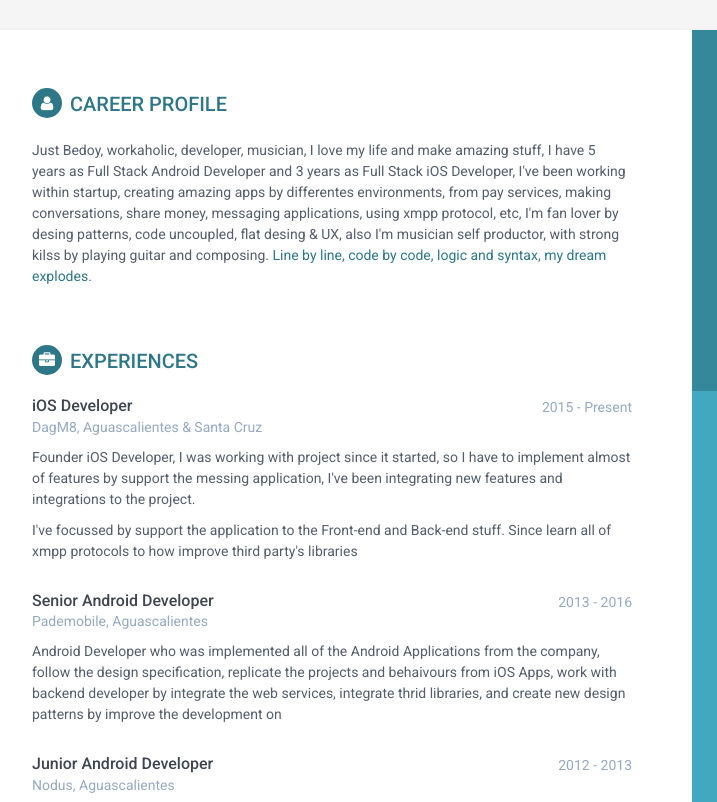
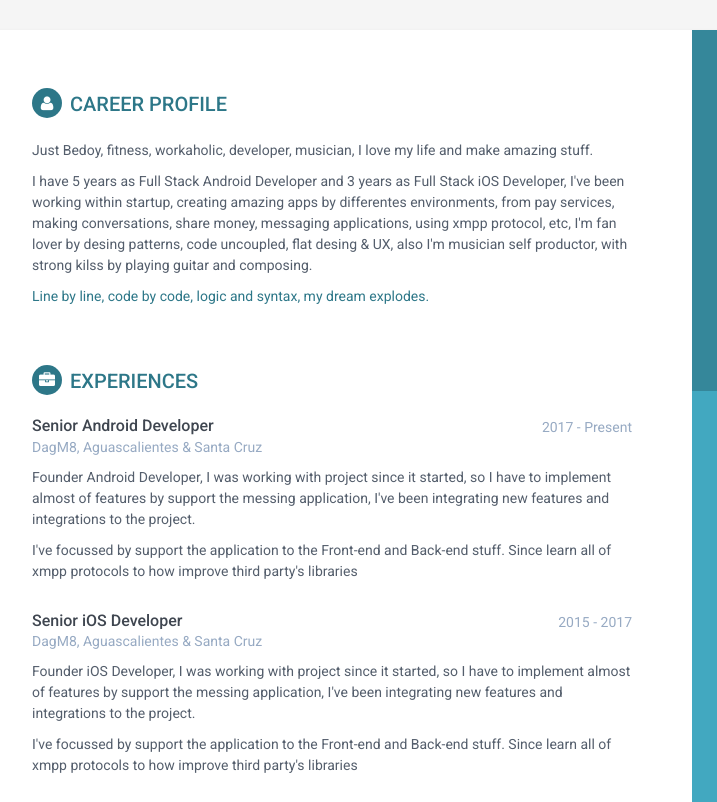
Before and after one commit to cbedoy/cbedoy.github.io, a plain HTML site: page index.html in a window 1280 px wide. Shown: the top 802 px of the page, 188-905 px from the left. Drawn offline with Linux system fonts and the light colour scheme.

Commit message:
Update profile

```diff
--- a/index.html
+++ b/index.html
@@ -9,7 +9,7 @@
     <meta http-equiv="X-UA-Compatible" content="IE=edge">
     <meta name="viewport" content="width=device-width, initial-scale=1.0">
     <meta name="description" content="Responsive HTML5 Resume/CV Template for Developers">
-    <meta name="author" content="Xiaoying Riley at 3rd Wave Media">
+    <meta name="author" content="Carlos Bedoy @ DagM8">
     <link rel="shortcut icon" href="favicon.ico">
     <link href='https://fonts.googleapis.com/css?family=Roboto:400,500,400italic,300italic,300,500italic,700,700italic,900,900italic' rel='stylesheet' type='text/css'>
     <!-- Global CSS -->
@@ -89,7 +89,9 @@
             <section class="section summary-section">
                 <h2 class="section-title"><i class="fa fa-user"></i>Career Profile</h2>
                 <div class="summary">
-                    <p>Just Bedoy, workaholic, developer, musician, I love my life and make amazing stuff, I have 5 years as Full Stack Android Developer and 3 years as Full Stack iOS Developer, I've been working within startup, creating amazing apps by differentes environments, from pay services, making conversations, share money, messaging applications, using xmpp protocol, etc, I'm fan lover by desing patterns, code uncoupled, flat desing & UX, also I'm musician self productor, with strong kilss by playing guitar and composing.<a href="https://open.spotify.com/track/5dEvKzto4arkPAW74n8aKi" target="_blank"> Line by line, code by code, logic and syntax, my dream explodes.
+                    <p>Just Bedoy, fitness, workaholic, developer, musician, I love my life and make amazing stuff.</p>
+                    <p>I have 5 years as Full Stack Android Developer and 3 years as Full Stack iOS Developer, I've been working within startup, creating amazing apps by differentes environments, from pay services, making conversations, share money, messaging applications, using xmpp protocol, etc, I'm fan lover by desing patterns, code uncoupled, flat desing & UX, also I'm musician self productor, with strong kilss by playing guitar and composing.</p>
+                    <p><a href="https://open.spotify.com/track/5dEvKzto4arkPAW74n8aKi" target="_blank"> Line by line, code by code, logic and syntax, my dream explodes.</a></p>
                     </a></p>
                 </div><!--//summary-->
             </section><!--//section-->
@@ -100,8 +102,22 @@
                 <div class="item">
                     <div class="meta">
                         <div class="upper-row">
-                            <h3 class="job-title">iOS Developer</h3>
-                            <div class="time">2015 - Present</div>
+                            <h3 class="job-title">Senior Android Developer</h3>
+                            <div class="time">2017 - Present</div>
+                        </div><!--//upper-row-->
+                        <div class="company">DagM8, Aguascalientes & Santa Cruz</div>
+                    </div><!--//meta-->
+                    <div class="details">
+                        <p>Founder Android Developer, I was working with project since it started, so I have to implement almost of features by support the messing application, I've been integrating new features and integrations to the project.</p>
+                        <p>I've focussed by support the application to the Front-end and Back-end stuff. Since learn all of xmpp protocols to how improve third party's libraries</p>
+                    </div><!--//details-->
+                </div><!--//item-->
+
+                <div class="item">
+                    <div class="meta">
+                        <div class="upper-row">
+                            <h3 class="job-title">Senior iOS Developer</h3>
+                            <div class="time">2015 - 2017</div>
                         </div><!--//upper-row-->
                         <div class="company">DagM8, Aguascalientes & Santa Cruz</div>
                     </div><!--//meta-->
@@ -191,6 +207,10 @@
                     <span class="project-title"><a href="#">DagM8 Client (iOS)</a></span> - <span class="project-tagline">DagM8 is a messaging app of, for and by students; helping you to get the most out of your classes and friends. "STUDY SMARTER, PLAY HARDER".</span>
 
                 </div><!--//item-->
+                <div class="item">
+                    <span class="project-title"><a href="#">DagM8 Client (Android)</a></span> - <span class="project-tagline">DagM8 is a messaging app of, for and by students; helping you to get the most out of your classes and friends. "STUDY SMARTER, PLAY HARDER".</span>
+
+                </div><!--//item-->
 
             </section><!--//section-->
 
@@ -238,9 +258,9 @@
                     </div><!--//item-->
 
                     <div class="item">
-                        <h3 class="level-title">Javascript</h3>
+                        <h3 class="level-title">Music Composition</h3>
                         <div class="level-bar">
-                            <div class="level-bar-inner" data-level="40%">
+                            <div class="level-bar-inner" data-level="75%">
                             </div>
                         </div><!--//level-bar-->
                     </div><!--//item-->
```
Also changed, not shown: ReadMe.txt (deleted), 1 other file.
